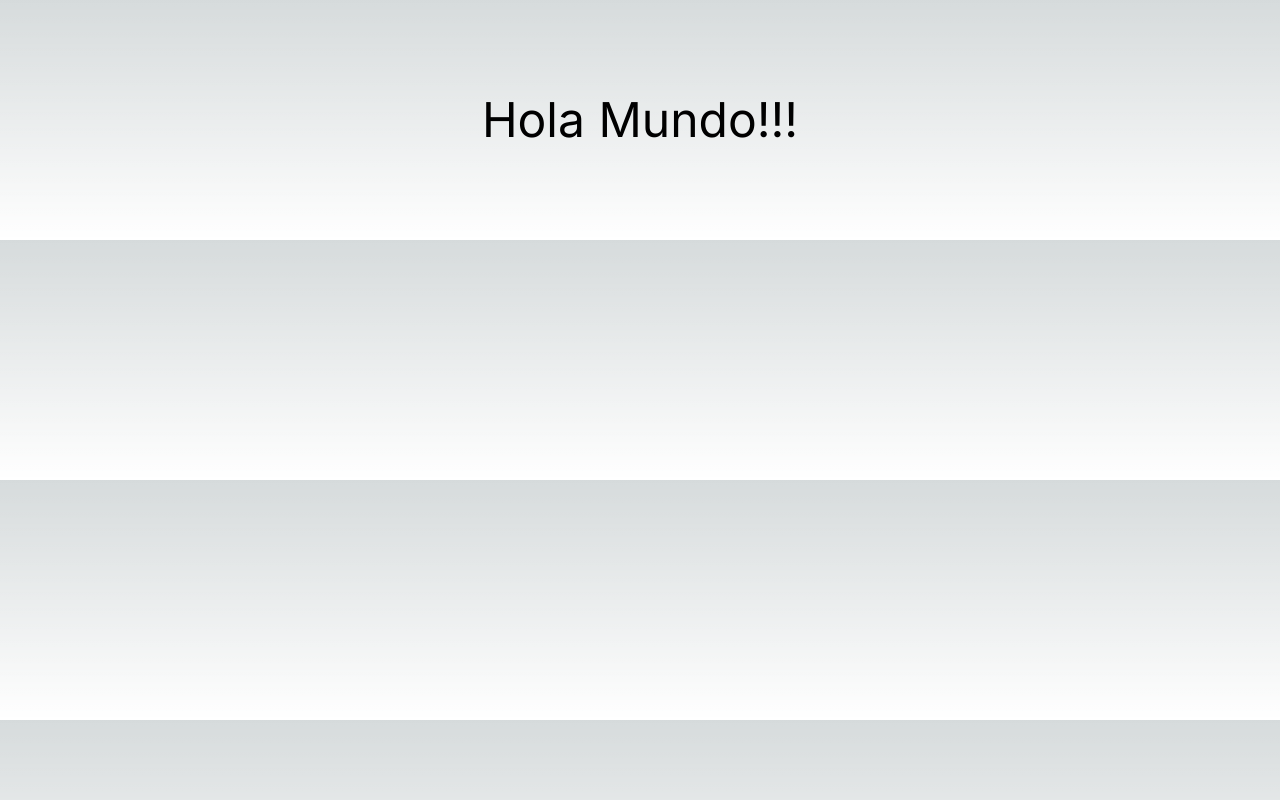
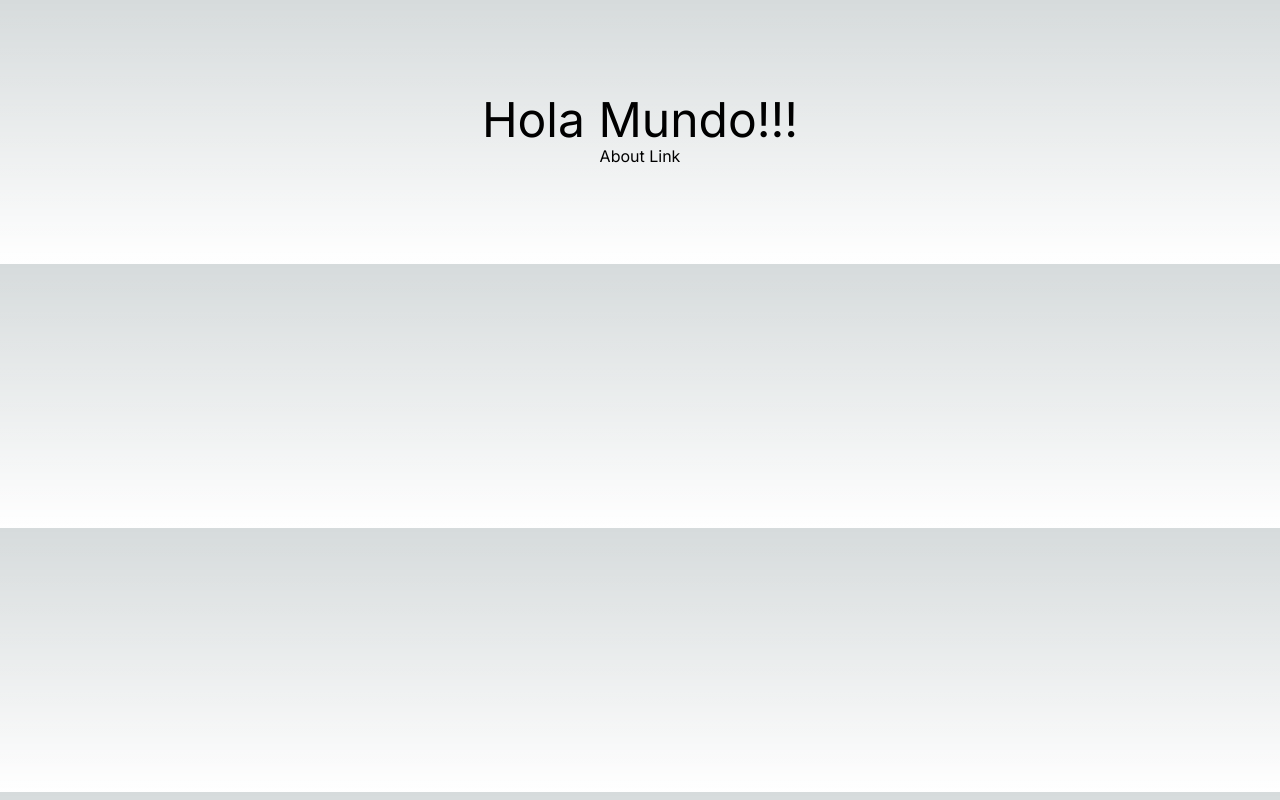
Before and after one commit to tatooin6/next-basic, a Next.js app: page / in a window 1280 px wide. Built offline with nearby package versions, Linux system fonts and the light colour scheme.

Commit message:
22. Add Link to Home

```diff
--- a/app/page.tsx
+++ b/app/page.tsx
@@ -1,8 +1,11 @@
+import Link from 'next/link';
 
 export default function Home() {
   return (
     <main className="flex flex-col items-center p-24">
       <span className="text-5xl">Hola Mundo!!!</span>
+
+      <Link href={'/about'} >About Link</Link>
     </main>
   );
 }
```
